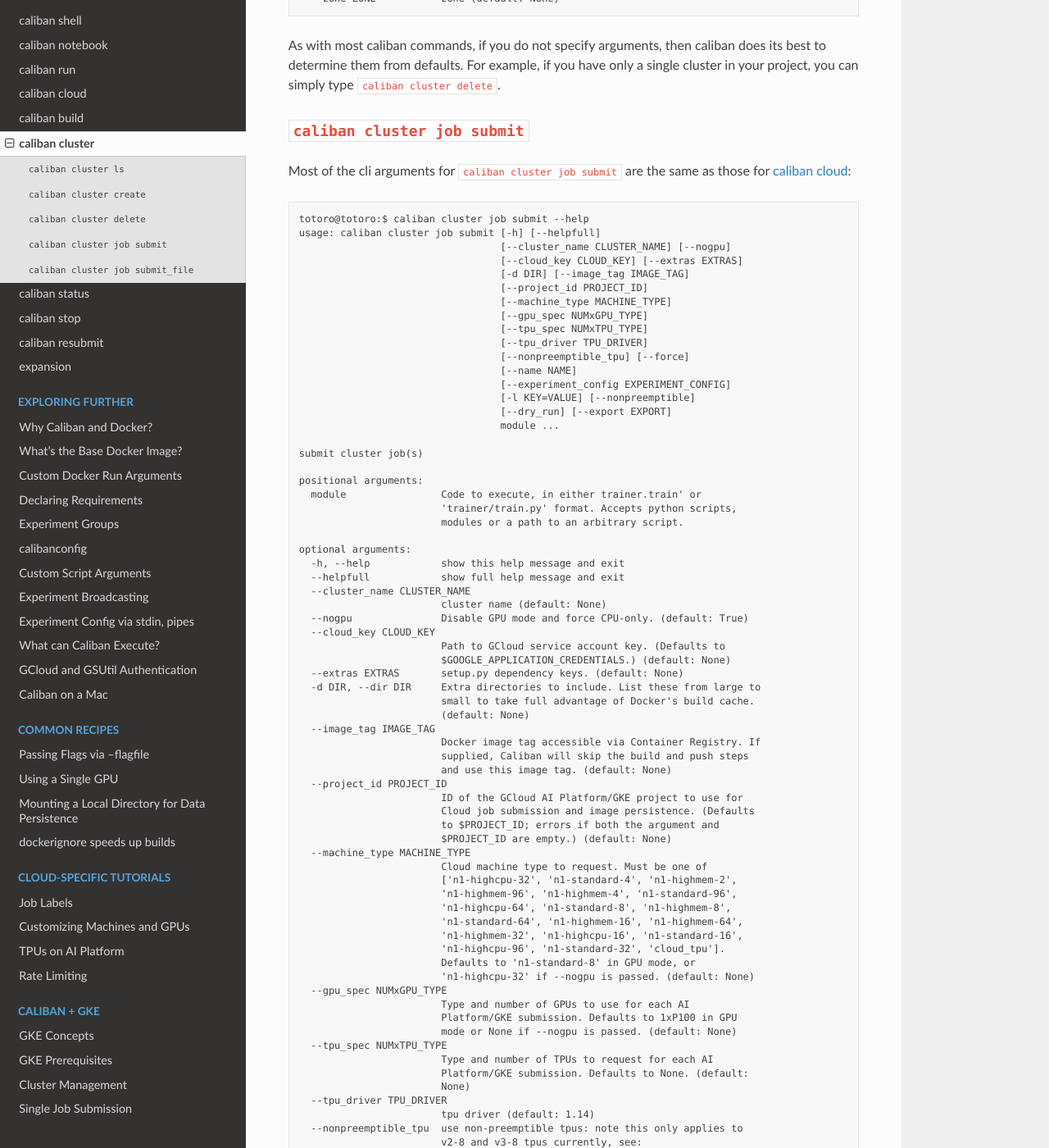
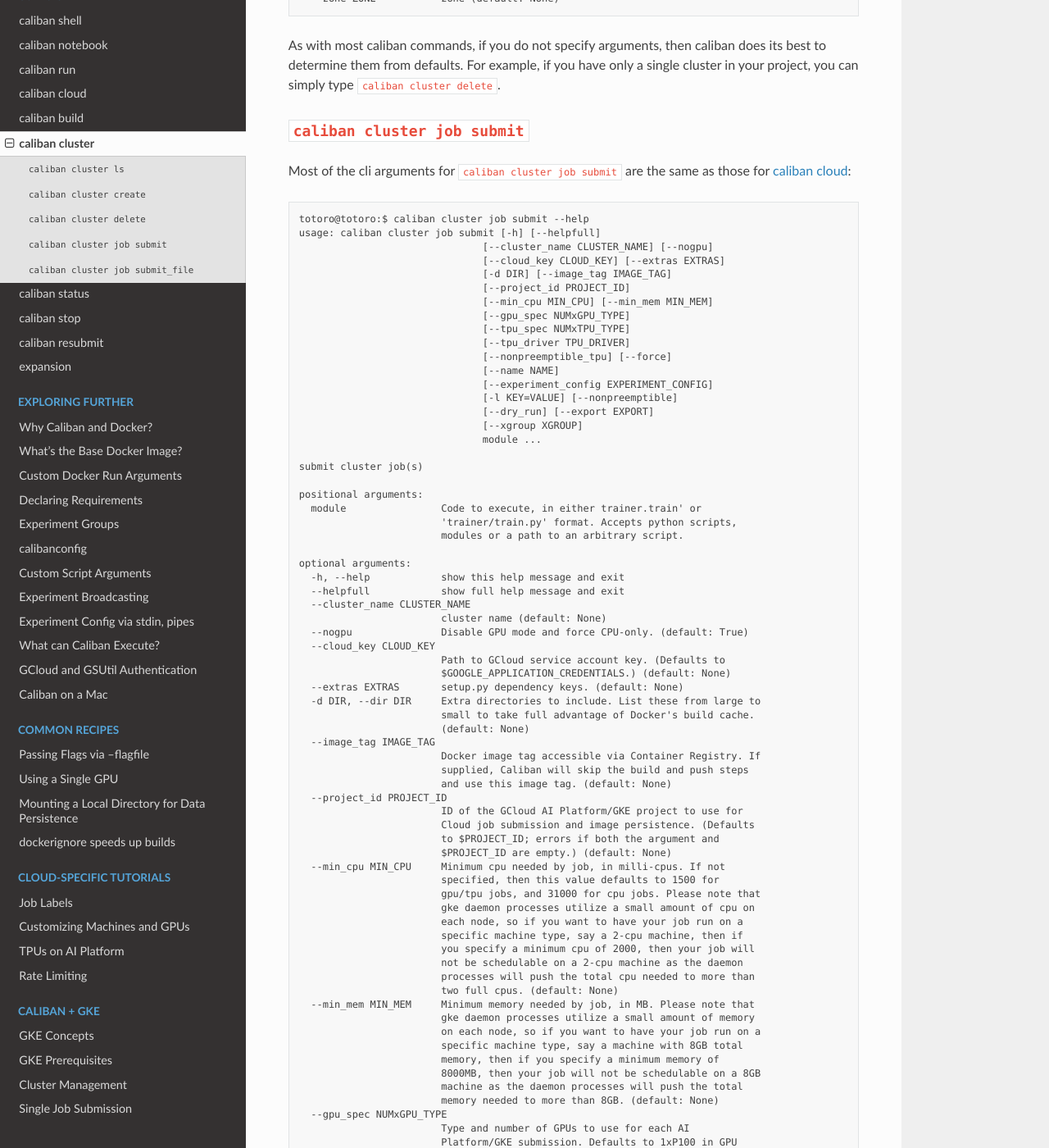
Before and after one commit to google/caliban, a Sphinx documentation site: the page built from docs/cli/caliban_cluster.rst, in a window 1280 px wide and 1400 px high, scrolled down 3651 px. Shown: the whole window at 82% size. Built offline with Sphinx 7.4.7 and the Read the Docs theme 2.0.0, drawn with Linux system fonts in a browser that asks for light colours; some of the changed text lies outside the part shown.

Commit message:
minor change to caliban cluster docs

```diff
--- a/docs/cli/caliban_cluster.rst
+++ b/docs/cli/caliban_cluster.rst
@@ -215,20 +215,21 @@
 
    totoro@totoro:$ caliban cluster job submit --help
    usage: caliban cluster job submit [-h] [--helpfull]
-                                     [--cluster_name CLUSTER_NAME] [--nogpu]
-                                     [--cloud_key CLOUD_KEY] [--extras EXTRAS]
-                                     [-d DIR] [--image_tag IMAGE_TAG]
-                                     [--project_id PROJECT_ID]
-                                     [--machine_type MACHINE_TYPE]
-                                     [--gpu_spec NUMxGPU_TYPE]
-                                     [--tpu_spec NUMxTPU_TYPE]
-                                     [--tpu_driver TPU_DRIVER]
-                                     [--nonpreemptible_tpu] [--force]
-                                     [--name NAME]
-                                     [--experiment_config EXPERIMENT_CONFIG]
-                                     [-l KEY=VALUE] [--nonpreemptible]
-                                     [--dry_run] [--export EXPORT]
-                                     module ...
+                                  [--cluster_name CLUSTER_NAME] [--nogpu]
+                                  [--cloud_key CLOUD_KEY] [--extras EXTRAS]
+                                  [-d DIR] [--image_tag IMAGE_TAG]
+                                  [--project_id PROJECT_ID]
+                                  [--min_cpu MIN_CPU] [--min_mem MIN_MEM]
+                                  [--gpu_spec NUMxGPU_TYPE]
+                                  [--tpu_spec NUMxTPU_TYPE]
+                                  [--tpu_driver TPU_DRIVER]
+                                  [--nonpreemptible_tpu] [--force]
+                                  [--name NAME]
+                                  [--experiment_config EXPERIMENT_CONFIG]
+                                  [-l KEY=VALUE] [--nonpreemptible]
+                                  [--dry_run] [--export EXPORT]
+                                  [--xgroup XGROUP]
+                                  module ...
 
    submit cluster job(s)
 
@@ -259,16 +260,24 @@
                            Cloud job submission and image persistence. (Defaults
                            to $PROJECT_ID; errors if both the argument and
                            $PROJECT_ID are empty.) (default: None)
-     --machine_type MACHINE_TYPE
-                           Cloud machine type to request. Must be one of
-                           ['n1-highcpu-32', 'n1-standard-4', 'n1-highmem-2',
-                           'n1-highmem-96', 'n1-highmem-4', 'n1-standard-96',
-                           'n1-highcpu-64', 'n1-standard-8', 'n1-highmem-8',
-                           'n1-standard-64', 'n1-highmem-16', 'n1-highmem-64',
-                           'n1-highmem-32', 'n1-highcpu-16', 'n1-standard-16',
-                           'n1-highcpu-96', 'n1-standard-32', 'cloud_tpu'].
-                           Defaults to 'n1-standard-8' in GPU mode, or
-                           'n1-highcpu-32' if --nogpu is passed. (default: None)
+     --min_cpu MIN_CPU     Minimum cpu needed by job, in milli-cpus. If not
+                           specified, then this value defaults to 1500 for
+                           gpu/tpu jobs, and 31000 for cpu jobs. Please note that
+                           gke daemon processes utilize a small amount of cpu on
+                           each node, so if you want to have your job run on a
+                           specific machine type, say a 2-cpu machine, then if
+                           you specify a minimum cpu of 2000, then your job will
+                           not be schedulable on a 2-cpu machine as the daemon
+                           processes will push the total cpu needed to more than
+                           two full cpus. (default: None)
+     --min_mem MIN_MEM     Minimum memory needed by job, in MB. Please note that
+                           gke daemon processes utilize a small amount of memory
+                           on each node, so if you want to have your job run on a
+                           specific machine type, say a machine with 8GB total
+                           memory, then if you specify a minimum memory of
+                           8000MB, then your job will not be schedulable on a 8GB
+                           machine as the daemon processes will push the total
+                           memory needed to more than 8GB. (default: None)
      --gpu_spec NUMxGPU_TYPE
                            Type and number of GPUs to use for each AI
                            Platform/GKE submission. Defaults to 1xP100 in GPU
@@ -309,6 +318,12 @@
                            with an index inserted (for example: --export my-job-
                            spec.yaml would yield my-job-spec_0.yaml, my-job-
                            spec_1.yaml...) (default: None)
+     --xgroup XGROUP       This specifies an experiment group, which ties
+                           experiments and job instances together. If you do not
+                           specify a group, then a new one will be created. If
+                           you specify an existing experiment group here, then
+                           new experiments and jobs you create will be added to
+                           the group you specify. (default: None)
 
    pass-through arguments:
      -- YOUR_ARGS          This is a catch-all for arguments you want to pass
```
Also changed, not shown: other parts of docs/cli/caliban_cluster.rst (+1 -1 lines).
